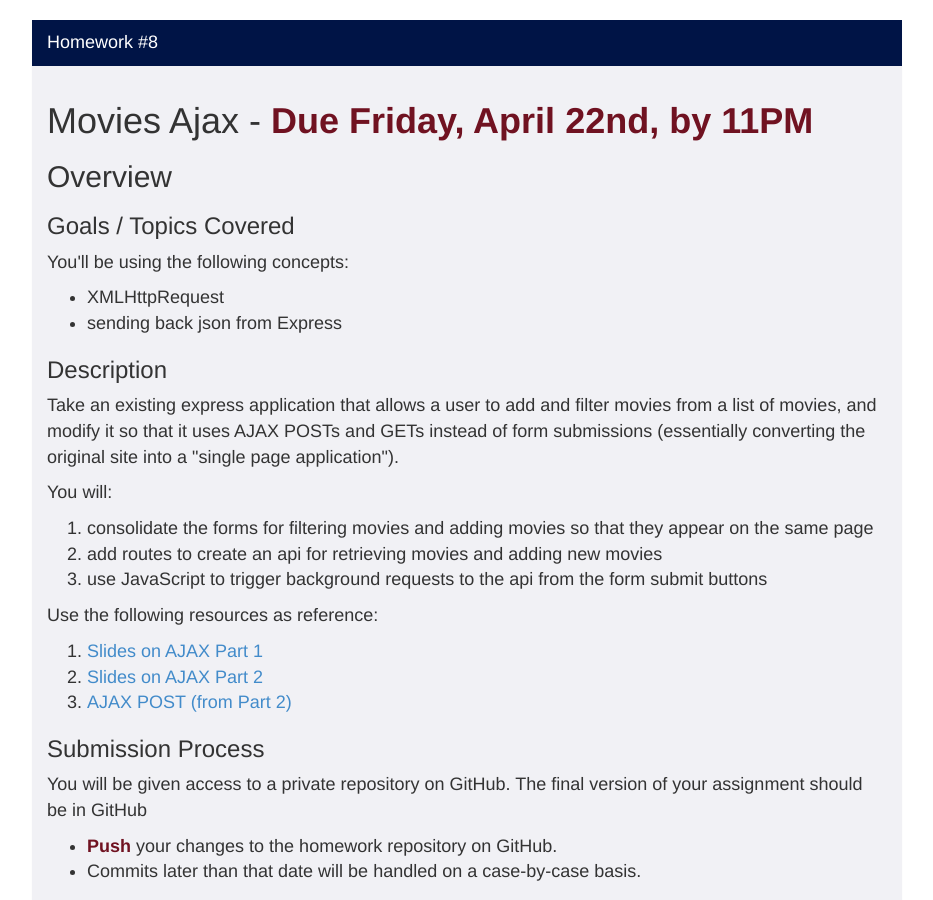
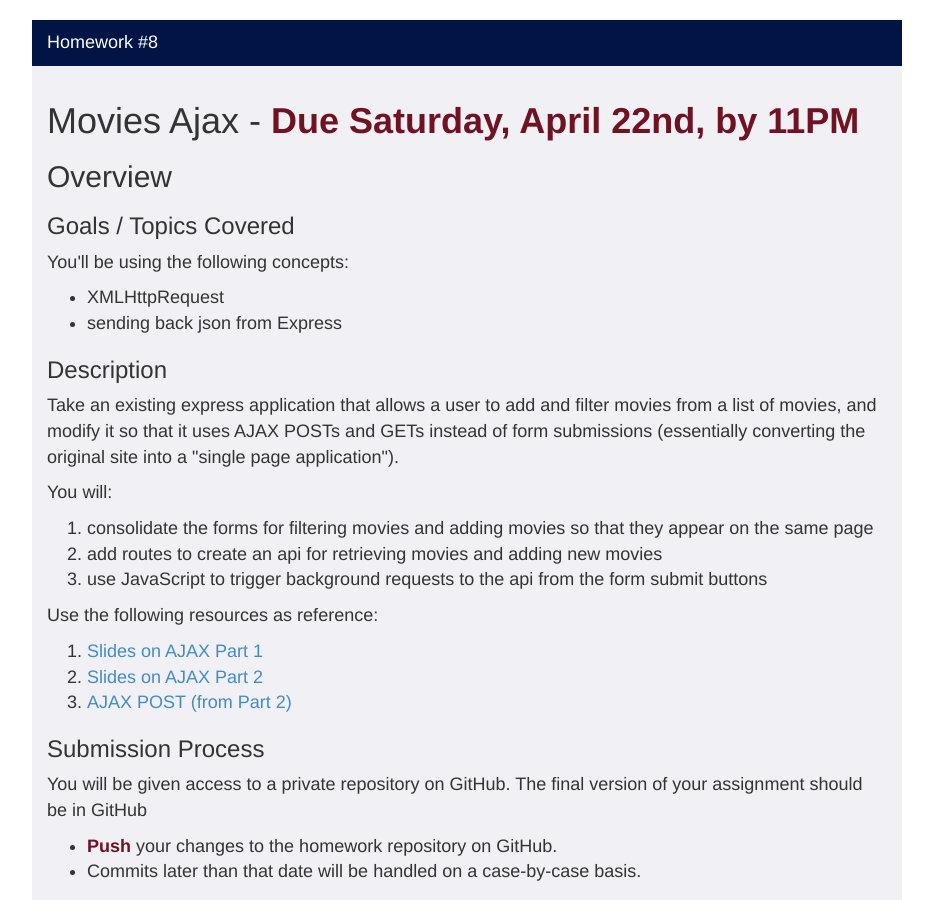
Before and after one commit to foureyes/csci-ua.0480-spring2017-008, a Jekyll site: the page built from homework/08.markdown, in a window 1280 px wide and 900 px high. Shown: the whole window, without its empty margins (173-1106 px from the left). Built offline with Jekyll 4.4.1, drawn with Linux system fonts in a browser that asks for light colours.

Commit message:
fix hw reqs

```diff
--- a/homework/08.markdown
+++ b/homework/08.markdown
@@ -7,7 +7,7 @@ title: CSCI-UA.0480 - Homework #8
 	<div class="panel-heading">Homework #8</div>
 	<div class="panel-body" markdown="block">
 
-# Movies Ajax - __Due Friday, April 22nd, by 11PM__
+# Movies Ajax - __Due Saturday, April 22nd, by 11PM__
 
 ## Overview
 
```
